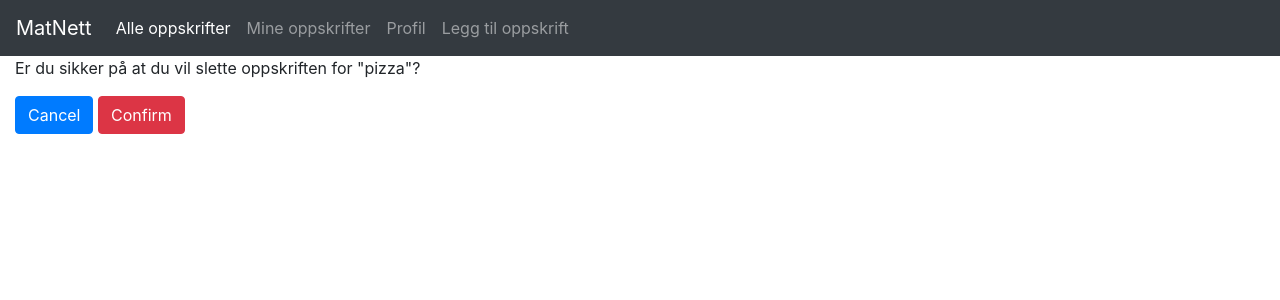
After one commit to Jakob1999/Matnett, a Django app: page /deleteRecipe/3/ in a window 1280 px wide. The commit adds this page. Shown: the top 300 px of the page. Run offline with Django 4.2, Linux system fonts and the light colour scheme; data comes from the database, SQL or seed files in the repository; both versions use the stored data as it was after the commit; some libraries are stand-ins or nearby versions.

Commit message:
brukere kan nå slette oppskrifter #7

```diff
--- /dev/null
+++ b/matapp/templates/matapp/delete.html
@@ -0,0 +1,15 @@
+{% extends 'matapp/main.html' %}
+{% load static %}
+
+{% block content %}
+
+    <p>Er du sikker på at du vil slette oppskriften for "{{recipe}}"?</p>
+
+    <form action="{% url 'deleteRecipe' recipe.id %}" method="POST">
+        {% csrf_token %}
+        <a class="btn btn-primary" href="{% url 'home' %}">Cancel</a>
+        <button type="submit" class="btn btn-danger">Confirm</button>
+
+    </form>
+
+{% endblock %}
--- a/matapp/templates/matapp/recipe.html
+++ b/matapp/templates/matapp/recipe.html
@@ -13,7 +13,7 @@
         }
     </style>
     <a class="btn btn-primary" href="{% url 'editRecipe' current.id %}">Edit</a>
-    <a class="btn btn-danger" href="">Delete</a>
+    <a class="btn btn-danger" href="{% url 'deleteRecipe' current.id %}">Delete</a>
     <br>
     <div class="container">
         <div class="card-body">
--- a/matapp/templates/matapp/recipes.html
+++ b/matapp/templates/matapp/recipes.html
@@ -34,7 +34,7 @@
                         <a class="btn btn-primary" href="{% url 'recipe' i.id %}">Se oppskrift</a>
                         <p class="card-text"> </p>
                         <a class="btn btn-primary" href="{% url 'editRecipe' i.id %}">Edit</a>
-                        <a class="btn btn-danger" href="">Delete</a>
+                        <a class="btn btn-danger" href="{% url 'deleteRecipe' i.id %}">Delete</a>
                         <div class="article-metadata">
                             <a class="mr-2">{{i.User}}</a>
                             <small class="text-muted">13. februar kl 22</small>
--- a/matapp/urls.py
+++ b/matapp/urls.py
@@ -2,7 +2,7 @@ from . import views
 from django.urls import URLPattern, path
 
 urlpatterns = [
-    path('', views.browse),
+    path('', views.browse, name="home"),
     path('myrecipes/', views.myrecipes),
     path('profile/', views.profile),
     path('alert/', views.alert),
@@ -10,5 +10,6 @@ urlpatterns = [
     path('addRecipe/', views.addRecipe, name="addRecipe"),
     path('editRecipe/<str:pk>/', views.editRecipe, name="editRecipe"),
     path('recipe/<str:pk>/', views.recipe, name="recipe"),
+    path('deleteRecipe/<str:pk>/', views.deleteRecipe, name="deleteRecipe"),
 
 ]
--- a/matapp/views.py
+++ b/matapp/views.py
@@ -49,3 +49,11 @@ def editRecipe(request, pk):
             return redirect('/')
     context = {'form':form}
     return render(request, 'matapp/addRecipe.html', context)
+
+def deleteRecipe(request, pk):
+    recipe = Recipe.objects.get(id=pk)
+    if request.method == "POST":
+        recipe.delete()
+        return redirect('/')
+    context = {'recipe':recipe}
+    return render(request, 'matapp/delete.html', context)
```
Also changed, not shown: db.sqlite3.
